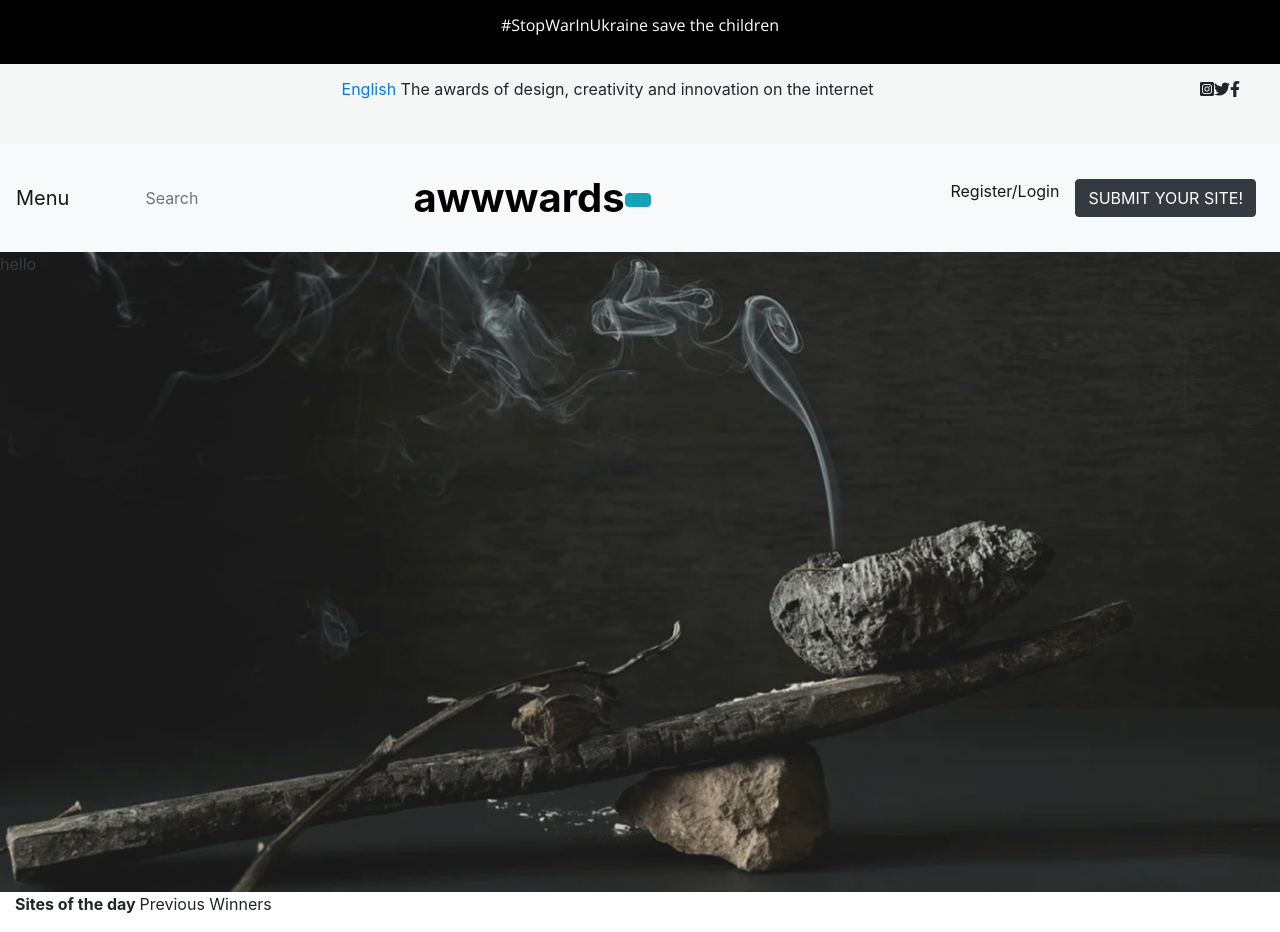
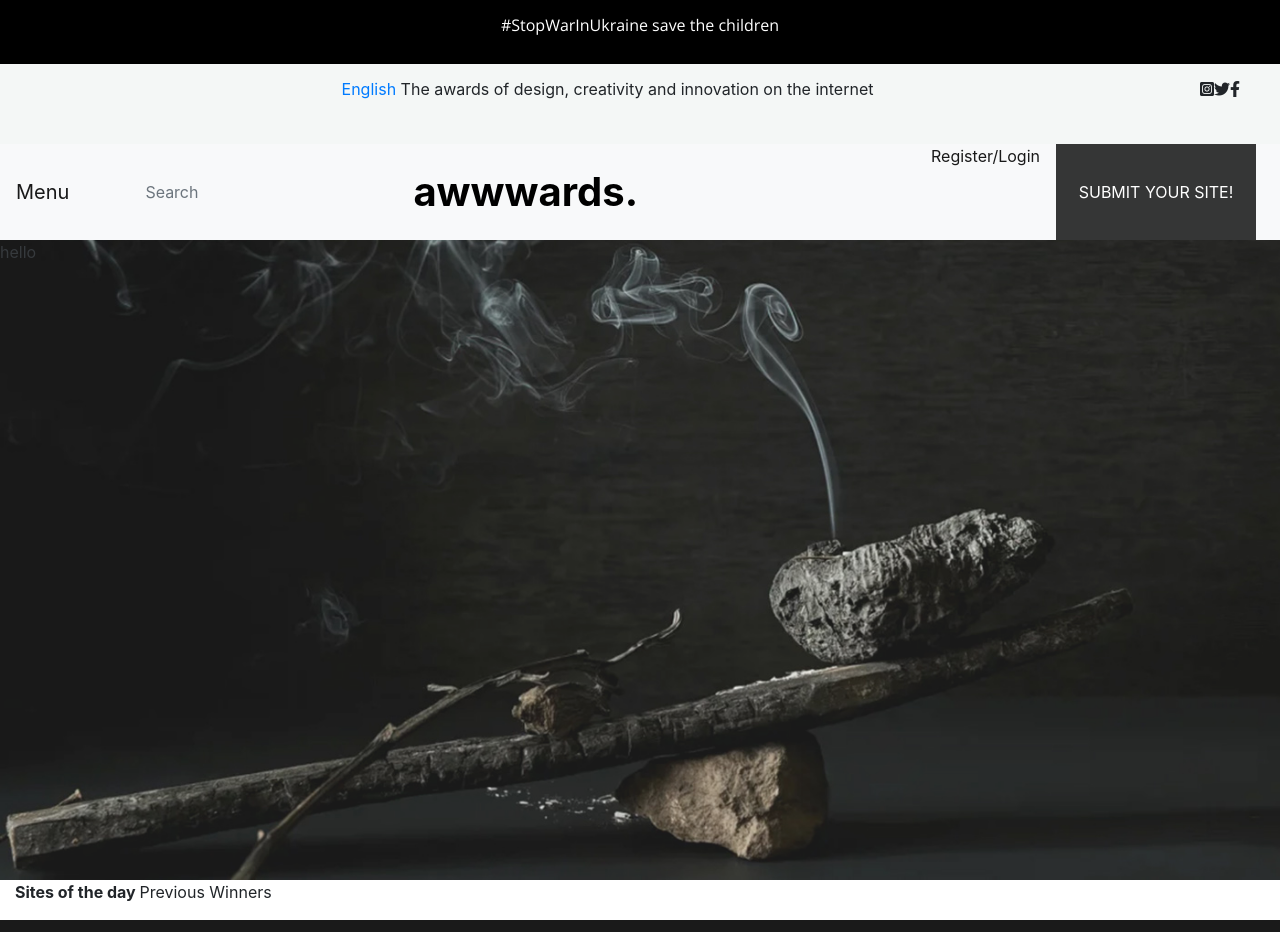
Before and after one commit to Reuben-Kipkemboi/Awwwards, a Django app: page / in a window 1280 px wide. Run offline with Django 4.2, Linux system fonts and the light colour scheme; data that the repository does not hold is empty; some libraries are stand-ins or nearby versions.

Commit message:
st:navbar-styling - optimizes navbar styling

```diff
--- a/app/static/css/styles.css
+++ b/app/static/css/styles.css
@@ -3,7 +3,11 @@
 
 @import url('https://fonts.googleapis.com/css2?family=Open+Sans:wght@300&display=swap');
 
-
+*{
+    padding: 0;
+    margin: 0;
+    box-sizing: border-box;
+}
 
 /* font-family: 'Open Sans', sans-serif; */
 #intro {
@@ -216,3 +220,25 @@
 #modal-style{
     background-color: #f4f7f6;
 }
+#image-navbar{
+    height: 30px;
+    width: 30px;
+}
+.nav-item{
+    list-style: none;
+    text-decoration: none;
+}
+.Submit-site{
+    background-color: #353636;
+    height: 12vh;
+    border: none;
+    color: #fff;
+    outline: none;
+    width:200px;
+}
+#my-nav-bar{
+    height: 12vh;
+}
+#color{
+    color: #000;
+}
--- a/app/templates/index.html
+++ b/app/templates/index.html
@@ -27,14 +27,6 @@
 
 
 </div>
-
-{% for rating in ratings %}
-<h1>{{rating.design}}</h1>
-<h1>{{rating.creativity}}</h1>
-<h1>{{rating.usability}}</h1>
-
-{% endfor %}
-
 
 <div class="container-fluid">
     <p><span id="sites-of-the-day">Sites of the day </span> Previous Winners</p>
--- a/app/templates/navbar.html
+++ b/app/templates/navbar.html
@@ -1,35 +1,54 @@
-<nav class="navbar navbar-expand-lg navbar-light bg-light">
+<nav class="navbar navbar-expand-lg navbar-light bg-light" id="my-nav-bar">
     <a class="navbar-brand" href="#">Menu</a>
+    <button class="navbar-toggler" type="button" data-toggle="collapse" data-target="#navbarSupportedContent"
+        aria-controls="navbarSupportedContent" aria-expanded="false" aria-label="Toggle navigation">
+        <span class="navbar-toggler-icon"></span>
+    </button>
+    <div class="collapse navbar-collapse" id="navbarSupportedContent">
         <form class="form-inline my-2 my-lg-0" method="GET" action="{% url 'search' %}">
-        <input class="form-control mr-sm-2 ml-5" type="search" placeholder="Search" aria-label="Search" id="search" name="query">
+            <input class="form-control mr-sm-2 ml-5" type="search" placeholder="Search" aria-label="Search" id="search"
+                name="query">
         </form>
         <div class="mt-3 mx-auto" id="name">
-        <p id="label">awwwards</p>
+            <p id="label">awwwards.</p>
         </div>
-    <div class="details">
-        <button class="btn btn-info">{{user.username}}</button>
+        {% if user.is_authenticated %}
+        <li class="nav-item dropdown">
+            <a class="nav-link dropdown-toggle" id="navbarDropdownMenuLink" data-toggle="dropdown" aria-haspopup="true"
+                aria-expanded="false" id="color">{{ user.username}}
+                <img class="rounded-circle" src="{{ user.profile.profile_pic.url }}" alt="." id="image-navbar">
+            </a>
+            <div class="dropdown-menu dropdown-primary" aria-labelledby="navbarDropdownMenuLink">
+                <a class="dropdown-item text-center" href="">Profile</a>
+                <hr>
+                <a class="dropdown-item text-center" href=""> Edit profile</a>
+                <hr>
+                <a href="{% url 'logout' %}" class="text-dark text-center dropdown-item">Log Out <i
+                        class="fa-solid fa-right-from-bracket"></i></a>
+
 
             </div>
+        </li>
 
-    {% if user.is_authenticated %}
+
 
         {% else %}
         <div class="collapse navbar-collapse" id="navbarSupportedContent">
             <ul class="navbar-nav ml-auto">
                 <li class="nav-item active">
-                <a class="nav-link" href="{% url 'login' %}">Register/Login <span class="sr-only">(current)</span></a>
+                    <a class="nav-link" href="{% url 'login' %}">Register/Login <span
+                            class="sr-only">(current)</span></a>
                 </li>
                 {% endif %}
                 <li class="nav-item">
-                <a class="nav-link" href="#"><button type="button" class="btn btn-dark">SUBMIT YOUR SITE!</button></a>
+                    <a class="nav-link" href="{% url 'post' %}"><button type="" class="Submit-site " id="">SUBMIT YOUR
+                            SITE!</button></a>
                 </li>
 
             </ul>
 
         </div>
+    </div>
 
-    <button class="navbar-toggler" type="button" data-toggle="collapse" data-target="#navbarSupportedContent"
-        aria-controls="navbarSupportedContent" aria-expanded="false" aria-label="Toggle navigation">
-        <span class="navbar-toggler-icon"></span>
-    </button>
+
 </nav>
--- a/app/views.py
+++ b/app/views.py
@@ -20,7 +20,6 @@ from . serializers import  ProjectSerializer, ProfileSerializer
 
 def index(request):
     projects = Project.objects.all()
-
     return render(request, 'index.html', {'projects':projects})
 
 
@@ -142,7 +141,7 @@ def rating(request, title):
         return redirect ('ratings', title=title)
     else:
 
-        return render(request, 'ratings.html', {'ratings':ratings, 'project':project})
+        return render(request, 'ratings.html', { 'project':project})
 
 #API views
 class ProfileRecords(APIView):
```
Lines whose indentation alone changed are shown as unchanged.
